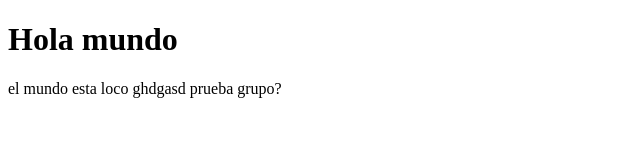
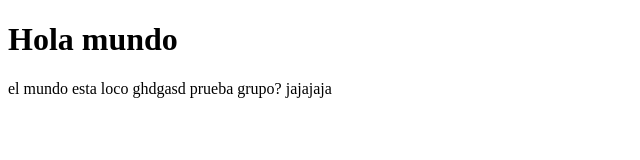
Before and after one commit to fcpalacios/Demo, a plain HTML site: page index.html in a window 1280 px wide. Shown: the full height of the page, 0-640 px from the left. Drawn offline with Linux system fonts and the light colour scheme.

```diff
--- a/index.html
+++ b/index.html
@@ -11,5 +11,6 @@
 <h1>Hola mundo</h1>
 el mundo esta loco ghdgasd
 prueba grupo?
+jajajaja
 </body>
 </html>
```
